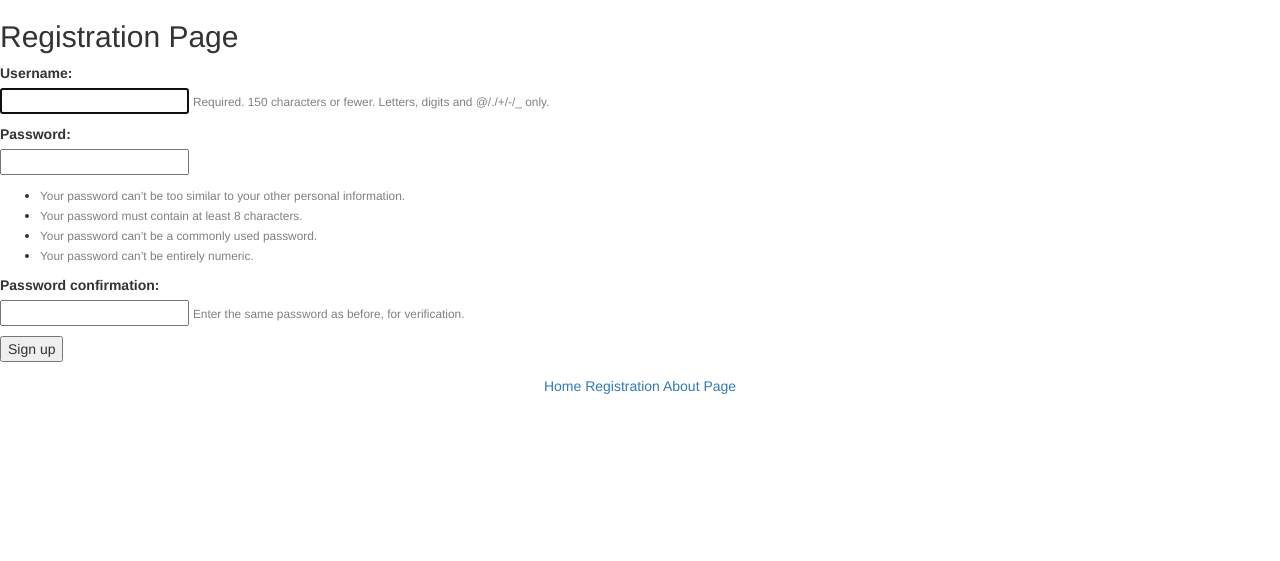
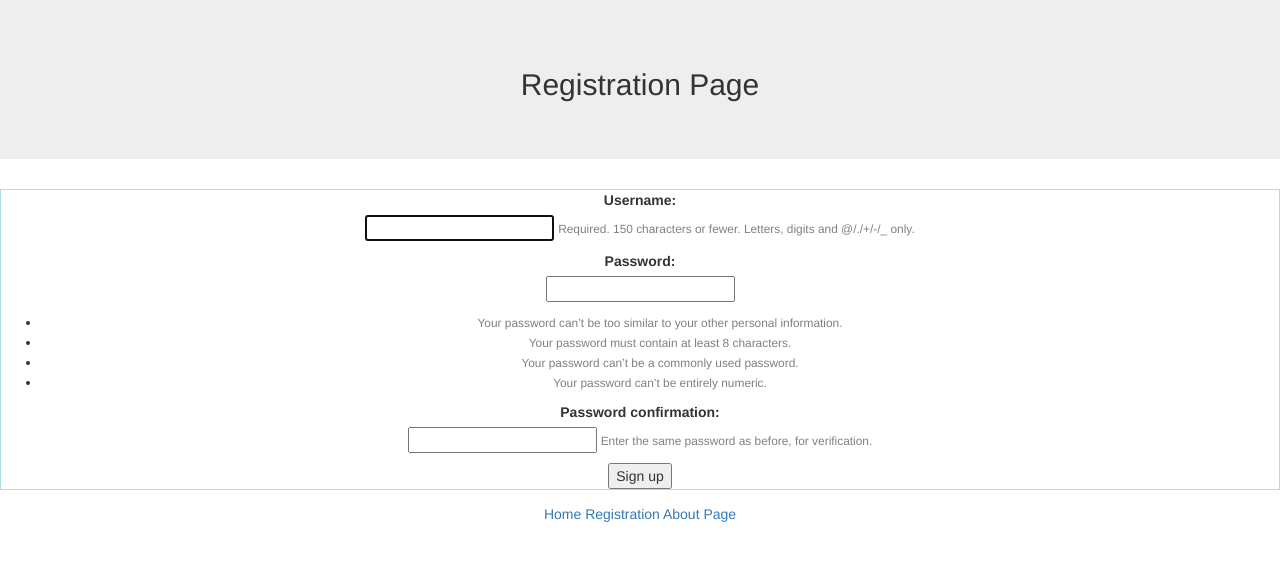
Before and after one commit to haleyt2015/Dazed-Confused, a Django app: page /registration_page in a window 1280 px wide. Shown: the top 561 px of the page. Run offline with Django 3.2, Linux system fonts and the light colour scheme; some libraries are stand-ins or nearby versions.

Commit message:
Improved styling for all pages - looking into how to remove the help text from the registration form

```diff
--- a/Dazed_And_Confused/webApp/templates/registration/login.html
+++ b/Dazed_And_Confused/webApp/templates/registration/login.html
@@ -3,8 +3,9 @@
 {% block title %}Login{% endblock %}
 
 {% block content %}
-
-  <h2 class='text-center'>Welcome to the Dazed and Confused Login Page!</h2></br>
+  <div class="jumbotron text-center">
+  <h2>Welcome to the Dazed and Confused Login Page!</h2>
+  </div>
   <img src="http://akns-images.eonline.com/eol_images/Entire_Site/2015102/rs_1024x759-151102132605-rs_1024x759-130417122053-1024.DazedConfused.mh.041713.jpg" height="400" width="400" class="center">
   <h3 class='text-center'>Please enter your email adress and password to continue:</h3>
   <form class='text-center' method="post">
--- a/Dazed_And_Confused/webApp/templates/signup.html
+++ b/Dazed_And_Confused/webApp/templates/signup.html
@@ -1,8 +1,19 @@
 {% extends 'base.html' %}
 
 {% block content %}
+
+<style>
+  #form{
+    border: 1px solid powderblue;
+    text-align: center;
+  }
+</style>
+
+<div class="jumbotron text-center">
   <h2>Registration Page</h2>
-  <form method="post">
+</div>
+
+  <form method="post" id=form>
     {% csrf_token %}
     {% for field in form %}
       <p>
@@ -18,4 +29,5 @@
     {% endfor %}
     <button type="submit">Sign up</button>
   </form>
+
 {% endblock %}
```
Also changed, not shown: Dazed_And_Confused/webApp/templates/user_profile.html (+2 -6 lines), Dazed_And_Confused/db.sqlite3.
